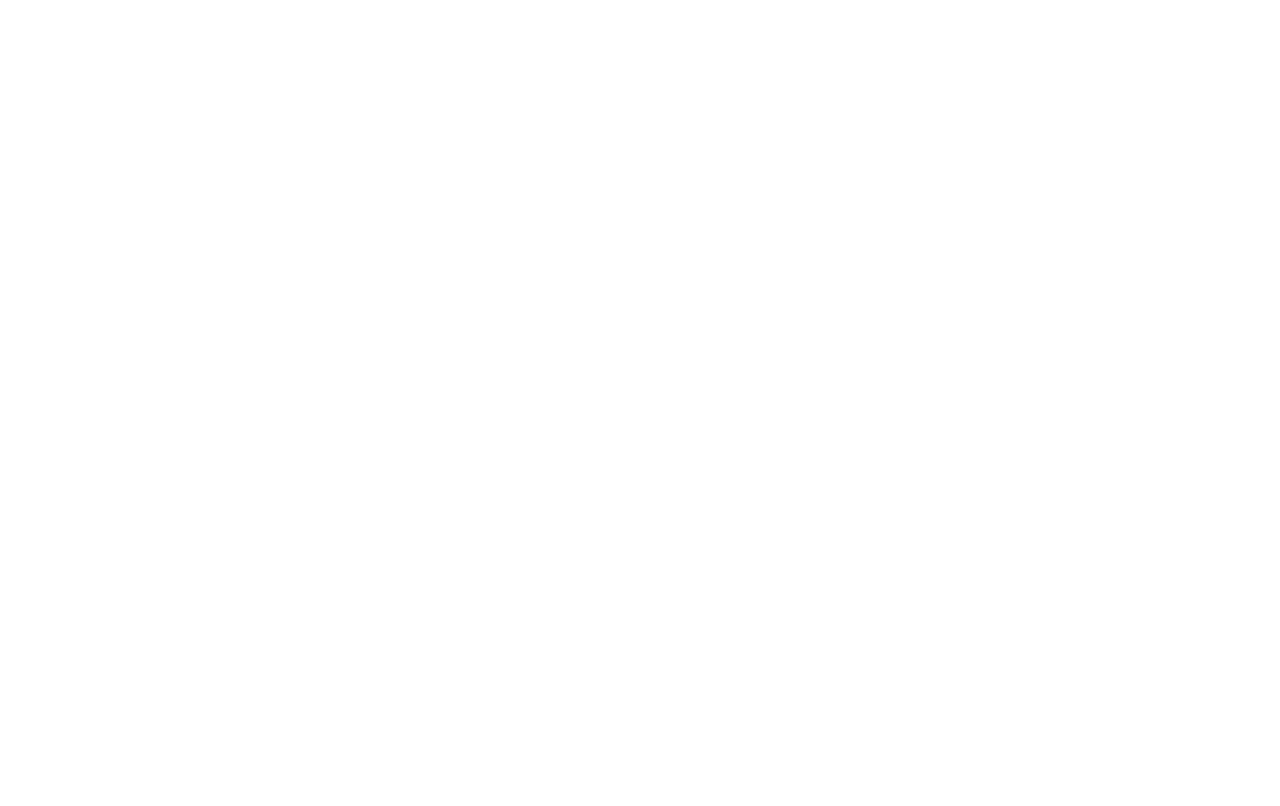
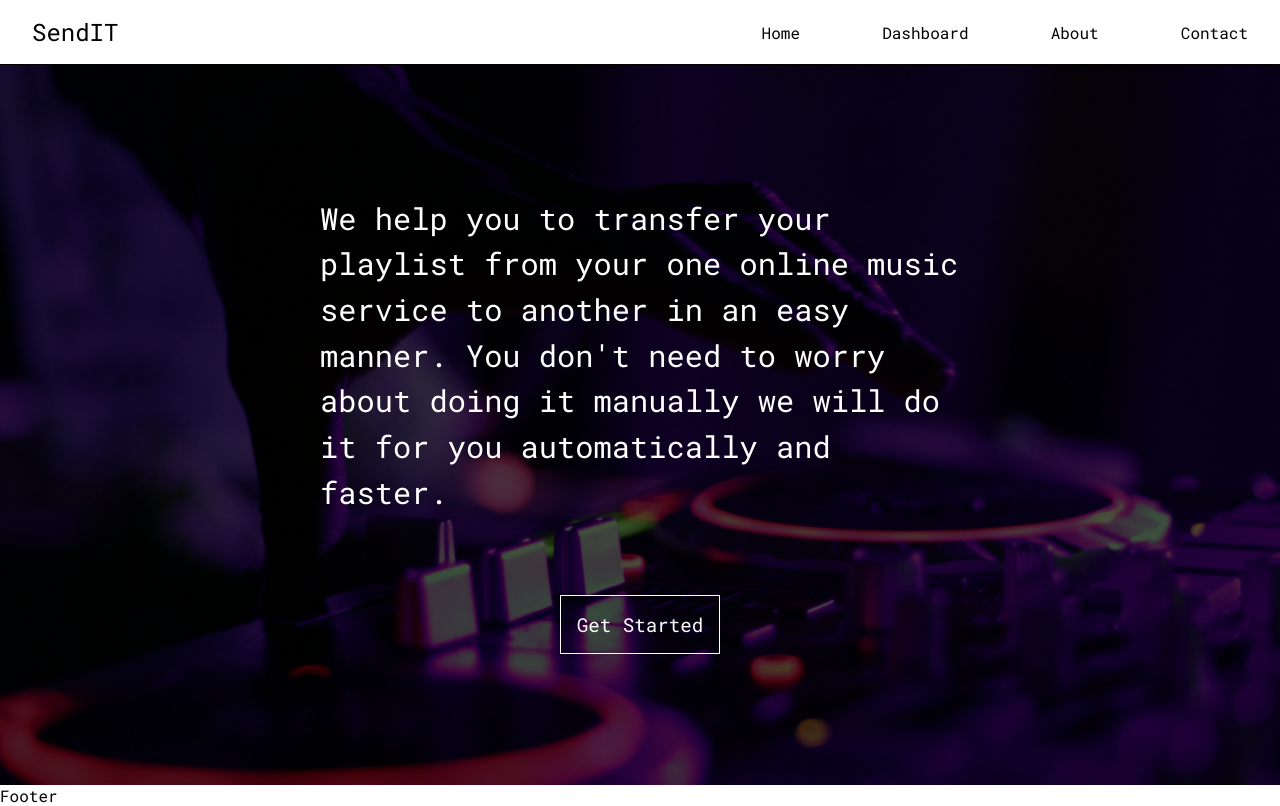
Before and after one commit to kaushalluffa/sendit-client, a React (Vite) app: page / in a window 1280 px wide. Built offline with nearby package versions, Linux system fonts and the light colour scheme.

Commit message:
hero section created for desktop

```diff
--- a/index.html
+++ b/index.html
@@ -3,6 +3,12 @@
   <head>
     <meta charset="UTF-8" />
     <meta name="viewport" content="width=device-width, initial-scale=1.0" />
+     <link rel="preconnect" href="https://fonts.googleapis.com" />
+    <link rel="preconnect" href="https://fonts.gstatic.com" crossorigin />
+    <link
+      href="https://fonts.googleapis.com/css2?family=Roboto+Mono:wght@300;400;500&display=swap"
+      rel="stylesheet"
+    />
     <title>SendIt</title>
   </head>
   <body>
--- a/package.json
+++ b/package.json
@@ -12,6 +12,7 @@
     "axios": "^1.2.1",
     "react": "^18.2.0",
     "react-dom": "^18.2.0",
+    "react-icons": "^4.7.1",
     "react-router-dom": "^6.6.1",
     "sass": "^1.57.1"
   },
--- a/src/App.jsx
+++ b/src/App.jsx
@@ -1,13 +1,17 @@
-
-import './App.scss'
+import { Route, Routes } from "react-router-dom";
+import Navbar from './components/Navbar/Navbar'
+import Footer from './components/Footer/Footer'
+import "./App.scss";
+import Main from "./components/Main/Main";
 
 function App() {
-
-  return (
-    <div className="App">
-
-    </div>
-  )
+  return <div className="App">
+    <Navbar />
+    <Routes>
+      <Route path="/" element={<Main/>}/>
+    </Routes>
+    <Footer/>
+  </div>;
 }
 
-export default App
+export default App;
--- /dev/null
+++ b/src/components/Footer/Footer.jsx
@@ -0,0 +1,9 @@
+import React from 'react'
+
+const Footer = () => {
+  return (
+    <div>Footer</div>
+  )
+}
+
+export default Footer
--- /dev/null
+++ b/src/components/Main/Main.jsx
@@ -0,0 +1,22 @@
+import React from 'react'
+import { Link } from 'react-router-dom';
+import './Main.scss'
+
+const Main = () => {
+  return (
+    <div className="main">
+      <div className="main__wrapper">
+        <div className="main__wrapper--content">
+          <p className="text">
+            We help you to transfer your playlist from your one online music
+            service to another in an easy manner. You don't need to worry about
+            doing it manually we will do it for you automatically and faster.
+          </p>
+          <button className='btn'><Link to="/connect">Get Started</Link></button>
+        </div>
+      </div>
+    </div>
+  );
+}
+
+export default Main
--- /dev/null
+++ b/src/components/Main/Main.scss
@@ -0,0 +1,44 @@
+.main {
+  display: flex;
+  justify-content: center;
+  align-items: center;
+  &__wrapper {
+    height: 90vh;
+    position: relative;
+    display: flex;
+    justify-content: center;
+    align-items: center;
+    &::after {
+      position: absolute;
+      content: "";
+      top: 0;
+      left: 0;
+      width: 100%;
+      height: 100%;
+      background-image: url("../../assets/images/main.jpeg");
+      background-size: cover;
+      background-position: center;
+      opacity: .3;
+    }
+    background-color: #000;
+    &--content{
+        color: white;
+        z-index: 2;
+        max-width: 50%;
+        display: flex;
+        flex-direction: column;
+        align-items: center;
+        gap: 5rem;
+        .text{
+            font-size: 1.9rem;
+            line-height: 1.5;
+        }
+        .btn{
+            color: white;
+            border: 1px solid white;
+            padding: 1rem;
+            font-size: 1.2rem;
+        }
+    }
+  }
+}
--- /dev/null
+++ b/src/components/Navbar/Navbar.jsx
@@ -0,0 +1,22 @@
+import React from "react";
+import { FaBars } from "react-icons/fa";
+import { Link } from "react-router-dom";
+import "./Navbar.scss";
+const Navbar = () => {
+  return (
+    <div className="navbar">
+      <div className="navbar__logo">SendIT</div>
+      <div className="navbar__bars">
+        <FaBars />
+      </div>
+      <div className="navbar__menu">
+        <Link to="/">Home</Link>
+        <Link to="/dashboard">Dashboard</Link>
+        <Link to="/about">About</Link>
+        <Link to="/contact">Contact</Link>
+      </div>
+    </div>
+  );
+};
+
+export default Navbar;
--- /dev/null
+++ b/src/components/Navbar/Navbar.scss
@@ -0,0 +1,19 @@
+.navbar{
+    border-bottom: 1px solid black;
+    display: flex;
+    justify-content: space-between;
+    align-items: center;
+    padding: 1rem 2rem;
+    &__logo{
+        font-size: 1.5rem;
+    }
+    &__bars{
+        display: none;
+    }
+    &__menu{
+        display: flex;
+        justify-content: space-between;
+        align-items: center;
+        min-width: 40%;
+    }
+}
--- a/src/index.scss
+++ b/src/index.scss
@@ -0,0 +1,36 @@
+*,
+*::after,
+*::before,
+html {
+  margin: 0;
+  padding: 0;
+  box-sizing: border-box;
+  font-family: "Roboto Mono", monospace;
+}
+body {
+  margin: 0;
+  padding: 0;
+  box-sizing: border-box;
+  font-family: "Roboto Mono", monospace;
+}
+ul,
+li {
+  margin: 0;
+  padding: 0;
+  box-sizing: border-box;
+  font-family: "Roboto Mono", monospace;
+}
+img {
+  width: 100%;
+  height: 100%;
+}
+a {
+  text-decoration: none;
+  color: inherit;
+  font-family: "Roboto Mono", monospace;
+}
+button{
+  background-color: transparent;
+  outline: none;
+  border:none;
+}
--- a/src/main.jsx
+++ b/src/main.jsx
@@ -1,10 +1,13 @@
-import React from 'react'
-import ReactDOM from 'react-dom/client'
-import App from './App'
-import './index.scss'
+import React from "react";
+import ReactDOM from "react-dom/client";
+import { BrowserRouter } from "react-router-dom";
+import App from "./App";
+import "./index.scss";
 
-ReactDOM.createRoot(document.getElementById('root')).render(
+ReactDOM.createRoot(document.getElementById("root")).render(
   <React.StrictMode>
-    <App />
-  </React.StrictMode>,
-)
+    <BrowserRouter>
+      <App />
+    </BrowserRouter>
+  </React.StrictMode>
+);
```
Also changed, not shown: src/assets/images/main.jpeg (added), src/components/Footer/Footer.scss (added), 1 other file (tests, documents, lock files or other folders).
